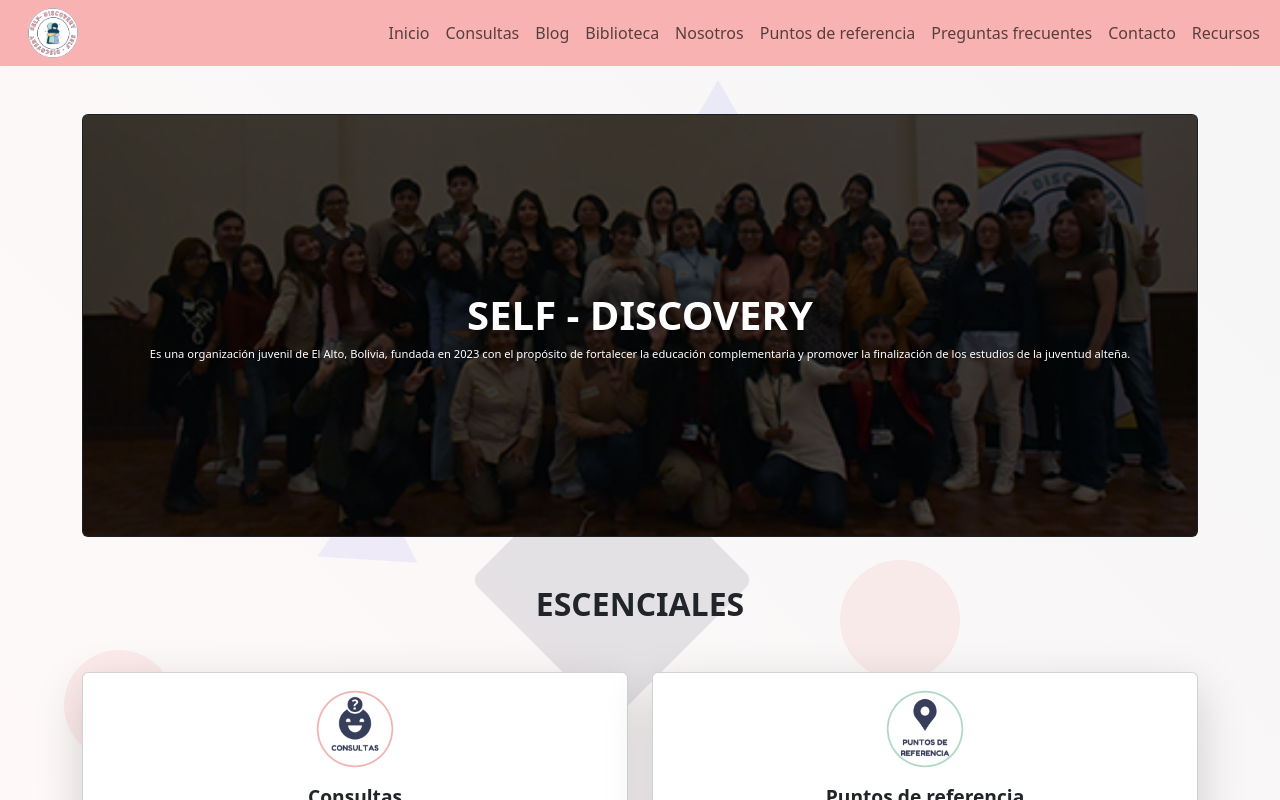
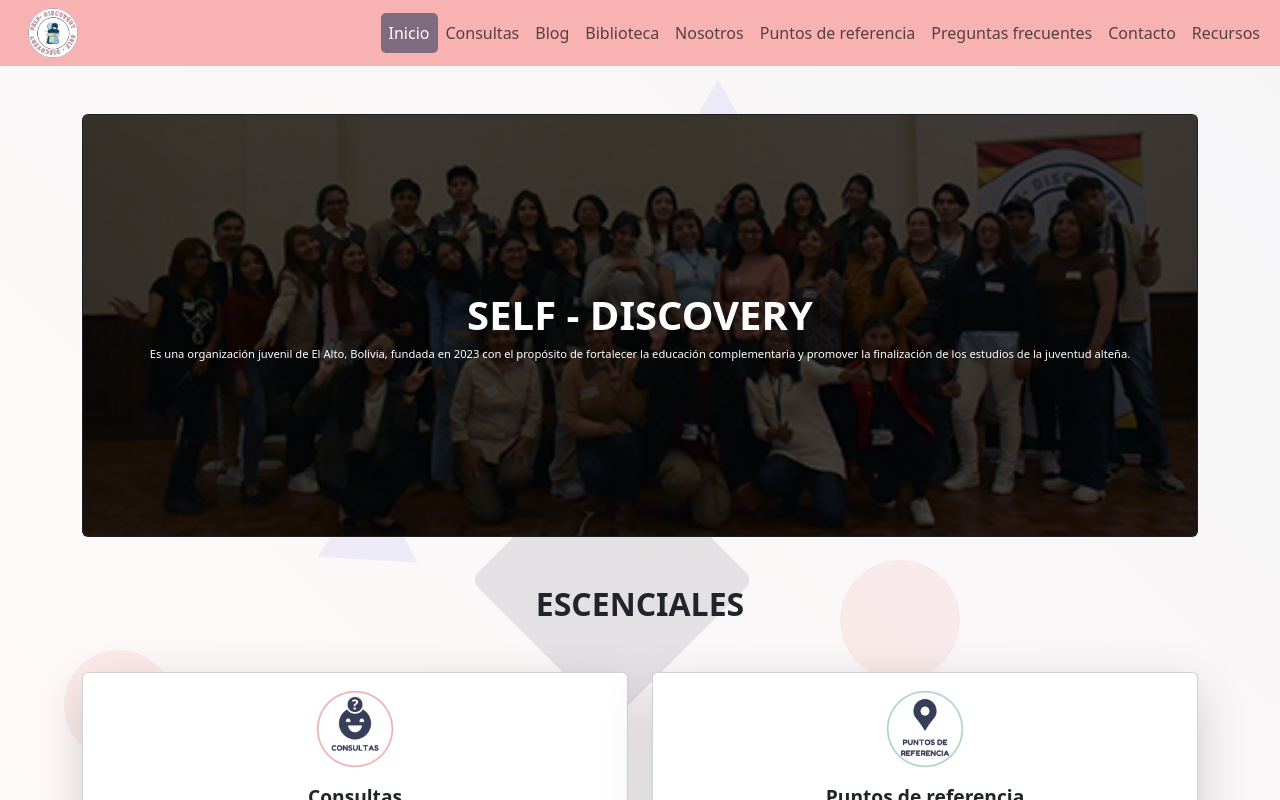
Before and after one commit to fazozela/SelfDiscovered, an Angular app: page / in a window 1280 px wide. Shown: the top 800 px of the page. Built offline with nearby package versions, Linux system fonts and the light colour scheme.

Commit message:
fix navigation part 3

```diff
--- a/src/app/shared/navigation-bar/navigation-bar.component.html
+++ b/src/app/shared/navigation-bar/navigation-bar.component.html
@@ -8,7 +8,7 @@
         <div class="collapse navbar-collapse mt-2 mt-lg-0" id="navbarSupportedContent">
             <ul class="navbar-nav ms-auto text-center mb-2 mb-lg-0">
                 <li class="nav-item">
-                    <a class="nav-link" routerLink="inicio" routerLinkActive="active">Inicio</a>
+                    <a class="nav-link" routerLink="" routerLinkActive="active">Inicio</a>
                 </li>
                 <li class="nav-item">
                     <a class="nav-link" routerLink="consultas" routerLinkActive="active">Consultas</a>
```
